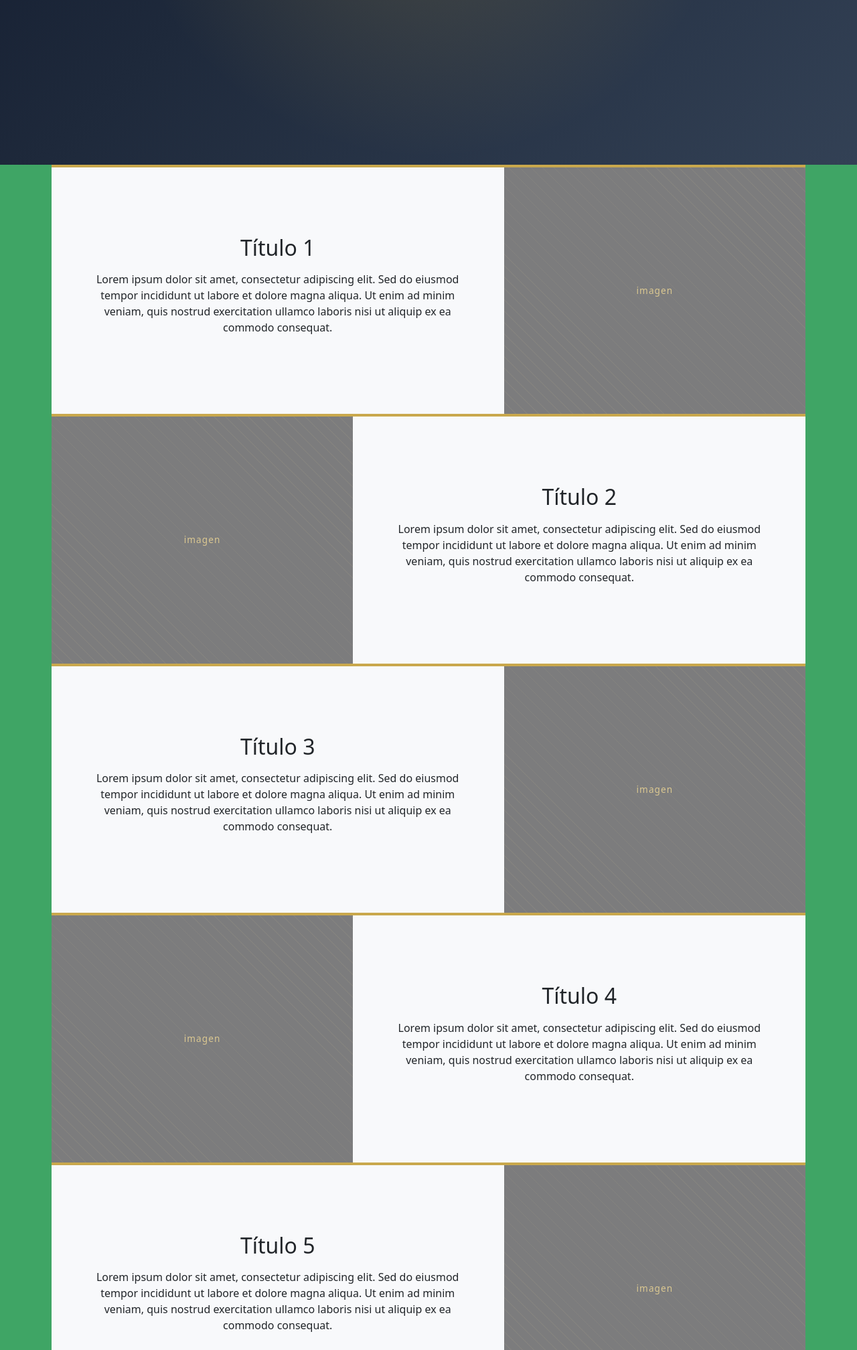
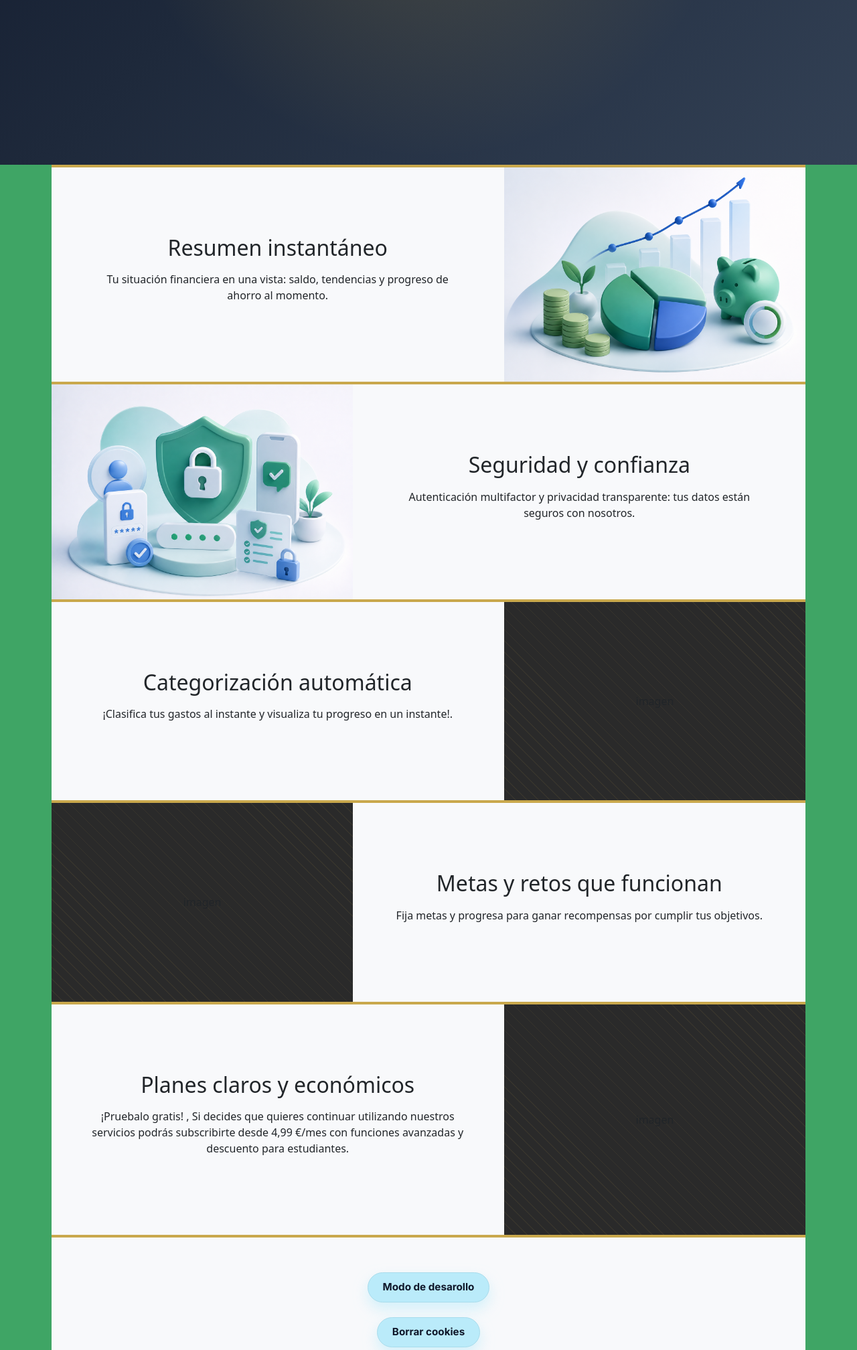
Before and after one commit to Thefallenashes/Recepted, a PHP site: page /landing.php in a window 1280 px wide. Shown: the part 765-2781 px from the top of the page at 67% size. Run offline with PHP 8.4, Linux system fonts and the light colour scheme; data that the repository does not hold is empty.

Commit message:
incluido texto e imagenes

```diff
--- a/src/pages/landing.php
+++ b/src/pages/landing.php
@@ -183,10 +183,14 @@ try {
             display: flex;
             align-items: center;
             justify-content: center;
-            color: var(--gold);
-            font-size: 0.85rem;
-            letter-spacing: 0.08em;
-            opacity: 0.6;
+            overflow: hidden;
+        }
+
+        .section-image img {
+            width: 100%;
+            height: 100%;
+            object-fit: cover;
+            display: block;
         }
 
         /* Orden: izquierda → contenido primero, imagen después */
@@ -304,8 +308,32 @@ try {
         <div class="landing-section from-left">
             <div class="section-inner">
                 <div class="section-content fade-from-left">
-                    <h2>Título 1</h2>
-                    <p>Lorem ipsum dolor sit amet, consectetur adipiscing elit. Sed do eiusmod tempor incididunt ut labore et dolore magna aliqua. Ut enim ad minim veniam, quis nostrud exercitation ullamco laboris nisi ut aliquip ex ea commodo consequat.</p>
+                    <h2>Resumen instantáneo</h2>
+                    <p>Tu situación financiera en una vista: saldo, tendencias y progreso de ahorro al momento.</p>
+                </div>
+                <div class="section-image">
+                    <img src="../images/primeraImagen.png" alt="Resumen financiero instantáneo">
+                </div>
+            </div>
+        </div>
+
+        <div class="landing-section from-right">
+            <div class="section-inner">
+                <div class="section-content fade-from-right">
+                    <h2>Seguridad y confianza</h2>
+                    <p>Autenticación multifactor y privacidad transparente: tus datos están seguros con nosotros.</p>
+                </div>
+                <div class="section-image">
+                    <img src="../images/segundaImagen.png" alt="Seguridad y confianza de datos">
+                </div>
+            </div>
+        </div>
+
+        <div class="landing-section from-left">
+            <div class="section-inner">
+                <div class="section-content fade-from-left">
+                    <h2>Categorización automática</h2>
+                    <p>¡Clasifica tus gastos al instante y visualiza tu progreso en un instante!.</p>
                 </div>
                 <div class="section-image">imagen</div>
             </div>
@@ -314,8 +342,8 @@ try {
         <div class="landing-section from-right">
             <div class="section-inner">
                 <div class="section-content fade-from-right">
-                    <h2>Título 2</h2>
-                    <p>Lorem ipsum dolor sit amet, consectetur adipiscing elit. Sed do eiusmod tempor incididunt ut labore et dolore magna aliqua. Ut enim ad minim veniam, quis nostrud exercitation ullamco laboris nisi ut aliquip ex ea commodo consequat.</p>
+                    <h2>Metas y retos que funcionan</h2>
+                    <p>Fija metas y progresa para ganar recompensas por cumplir tus objetivos.</p>
                 </div>
                 <div class="section-image">imagen</div>
             </div>
@@ -324,28 +352,8 @@ try {
         <div class="landing-section from-left">
             <div class="section-inner">
                 <div class="section-content fade-from-left">
-                    <h2>Título 3</h2>
-                    <p>Lorem ipsum dolor sit amet, consectetur adipiscing elit. Sed do eiusmod tempor incididunt ut labore et dolore magna aliqua. Ut enim ad minim veniam, quis nostrud exercitation ullamco laboris nisi ut aliquip ex ea commodo consequat.</p>
-                </div>
-                <div class="section-image">imagen</div>
-            </div>
-        </div>
-
-        <div class="landing-section from-right">
-            <div class="section-inner">
-                <div class="section-content fade-from-right">
-                    <h2>Título 4</h2>
-                    <p>Lorem ipsum dolor sit amet, consectetur adipiscing elit. Sed do eiusmod tempor incididunt ut labore et dolore magna aliqua. Ut enim ad minim veniam, quis nostrud exercitation ullamco laboris nisi ut aliquip ex ea commodo consequat.</p>
-                </div>
-                <div class="section-image">imagen</div>
-            </div>
-        </div>
-
-        <div class="landing-section from-left">
-            <div class="section-inner">
-                <div class="section-content fade-from-left">
-                    <h2>Título 5</h2>
-                    <p>Lorem ipsum dolor sit amet, consectetur adipiscing elit. Sed do eiusmod tempor incididunt ut labore et dolore magna aliqua. Ut enim ad minim veniam, quis nostrud exercitation ullamco laboris nisi ut aliquip ex ea commodo consequat.</p>
+                    <h2>Planes claros y económicos</h2>
+                    <p>¡Pruebalo gratis! , Si decides que quieres continuar utilizando nuestros servicios podrás subscribirte desde 4,99 €/mes con funciones avanzadas y descuento para estudiantes.</p>
                 </div>
                 <div class="section-image">imagen</div>
             </div>
```
Also changed, not shown: src/images/primeraImagen.png (added), src/images/segundaImagen.png (added).
